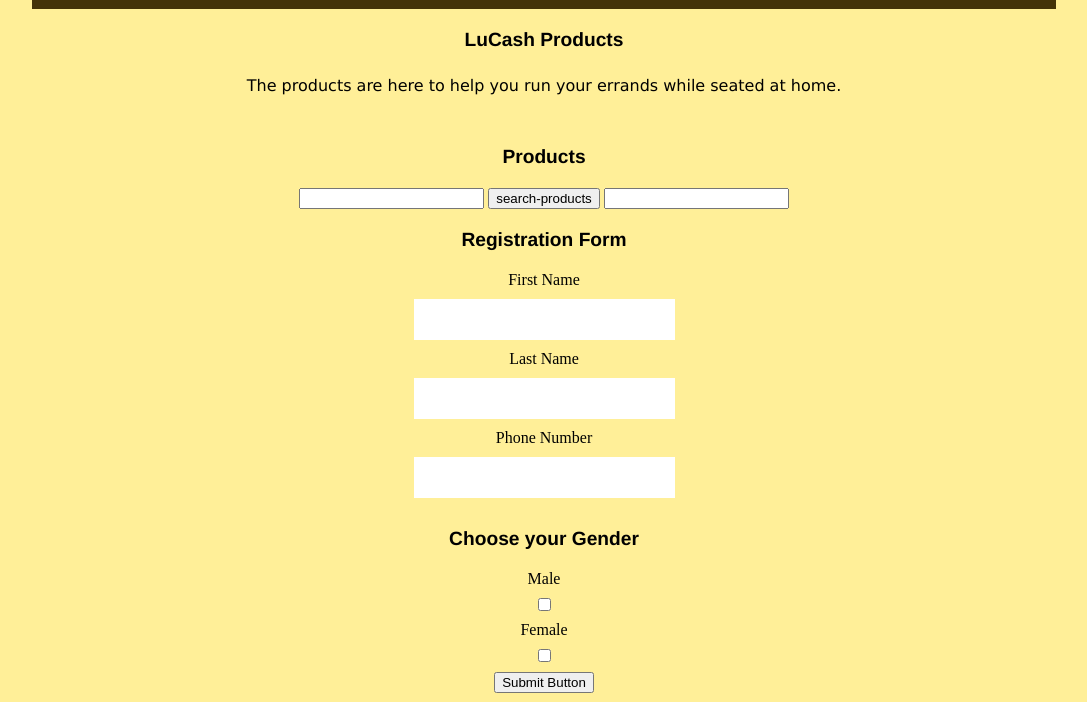
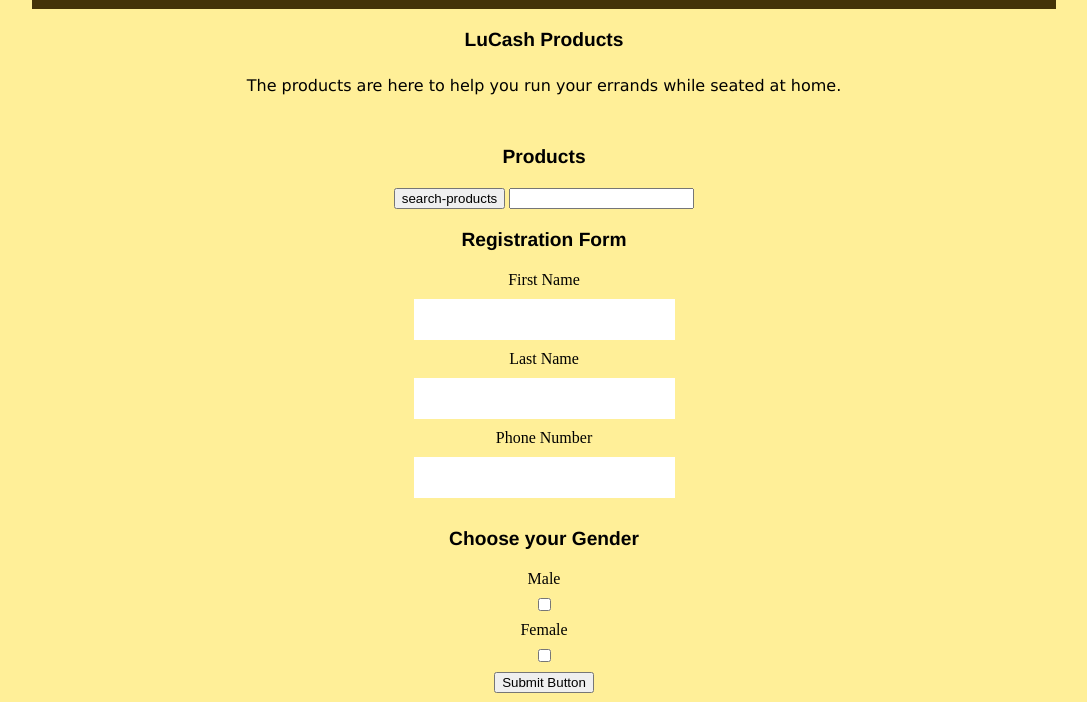
Before and after one commit to WANGECIKARIUKI/Lucy-Project, a website: page index.html in a window 1280 px wide. Shown: the part 98-800 px from the top of the page, without its empty margins (96-1183 px from the left). Drawn offline with Linux system fonts and the light colour scheme.

Commit message:
Update index.html

```diff
--- a/index.html
+++ b/index.html
@@ -21,7 +21,7 @@
     <section class = "Products">
         <div id = "product-From">
         <h2>Products</h2>
-        <input type = "text" id="products" placeholder= "">
+
         <button id ="searchProducts">search-products</button>
             <input type = "products">
             <datalist id = "products">
```
